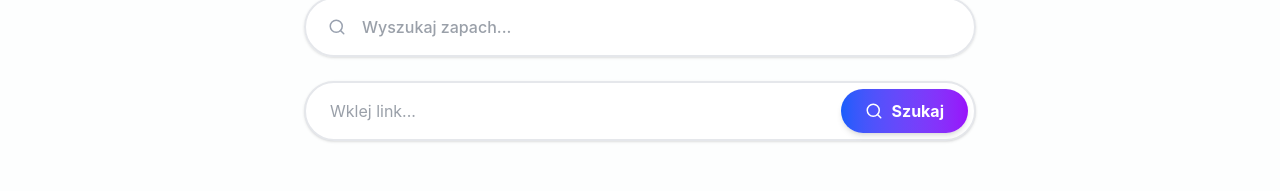
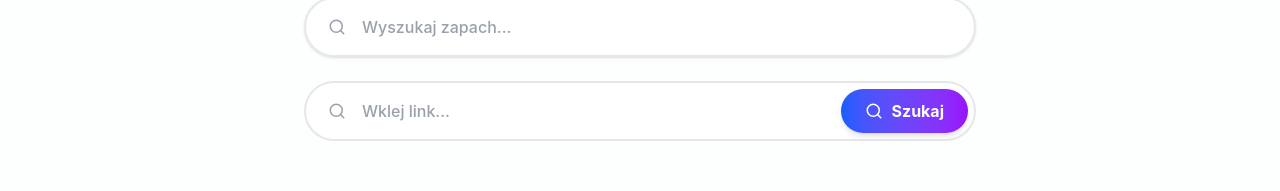
Before and after one commit to mk-ehe/ScentWatch, a React (Vite) app: page / in a window 1280 px wide. Shown: the part 203-394 px from the top of the page. Built offline with nearby package versions, Linux system fonts and the light colour scheme.

Commit message:
styling fix

```diff
--- a/src/components/SearchPage.jsx
+++ b/src/components/SearchPage.jsx
@@ -66,6 +66,7 @@ return (
       </div>
 
       <div className="w-full max-w-2xl relative flex items-center mb-10">
+        <Search className="absolute left-6 text-gray-400" size={18} />
         <input
           type="text"
           value={url}
@@ -73,7 +74,7 @@ return (
           onChange={(e) => setUrl(e.target.value)}
           onKeyDown={handleKeyDown}
           placeholder="Wklej link..."
-          className="w-full py-4 pl-6 md:pr-37 pr-20 rounded-full border-2 border-gray-200 focus:border-purple-500 focus:ring-4 focus:ring-purple-100 outline-none transition-all text-gray-700 shadow-sm bg-white"
+          className="w-full py-4 pl-14 pr-12 rounded-full border-2 border-gray-200 focus:border-purple-500 focus:ring-4 focus:ring-purple-100 outline-none transition-all font-medium text-gray-700 bg-white"
         />
 
         <button
```
